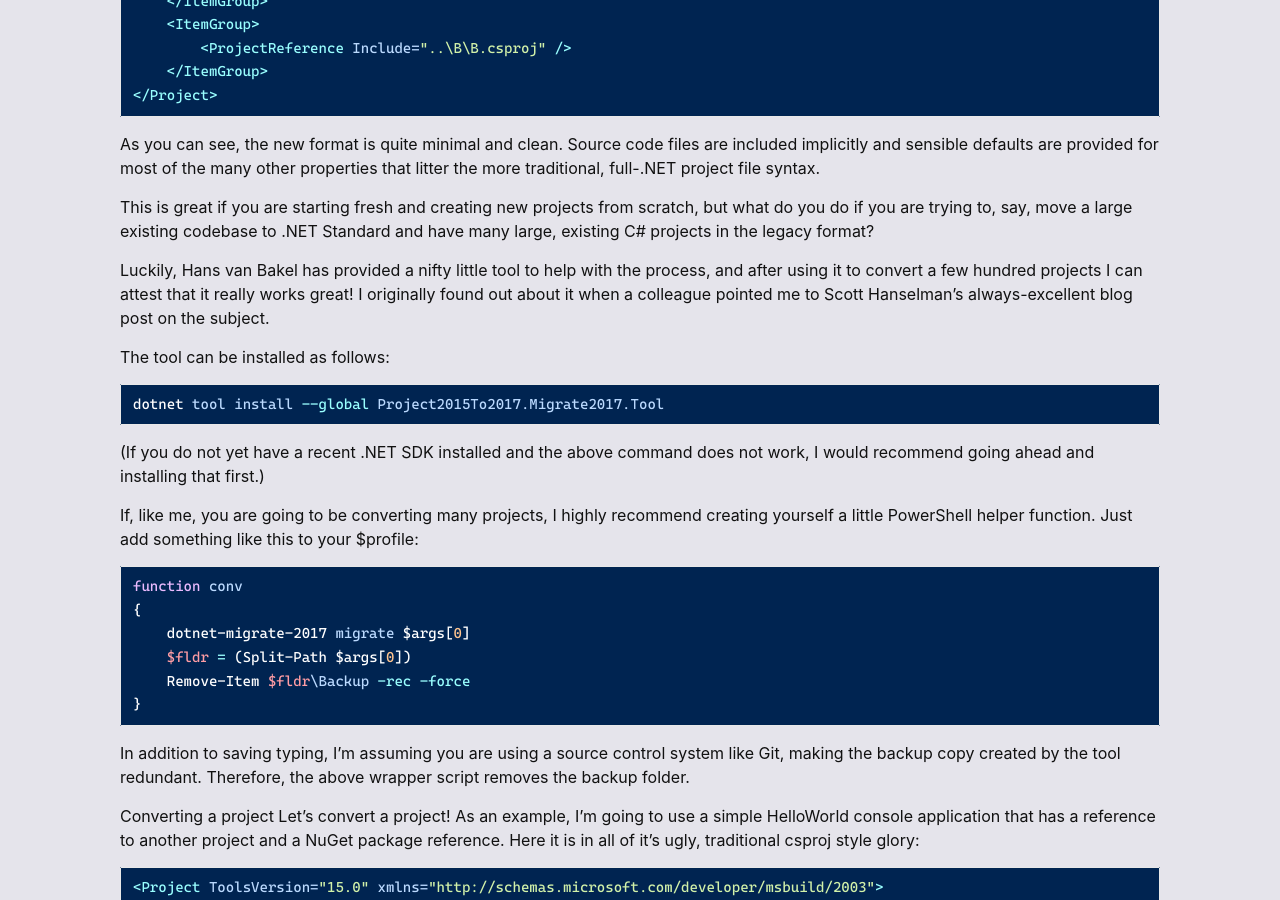
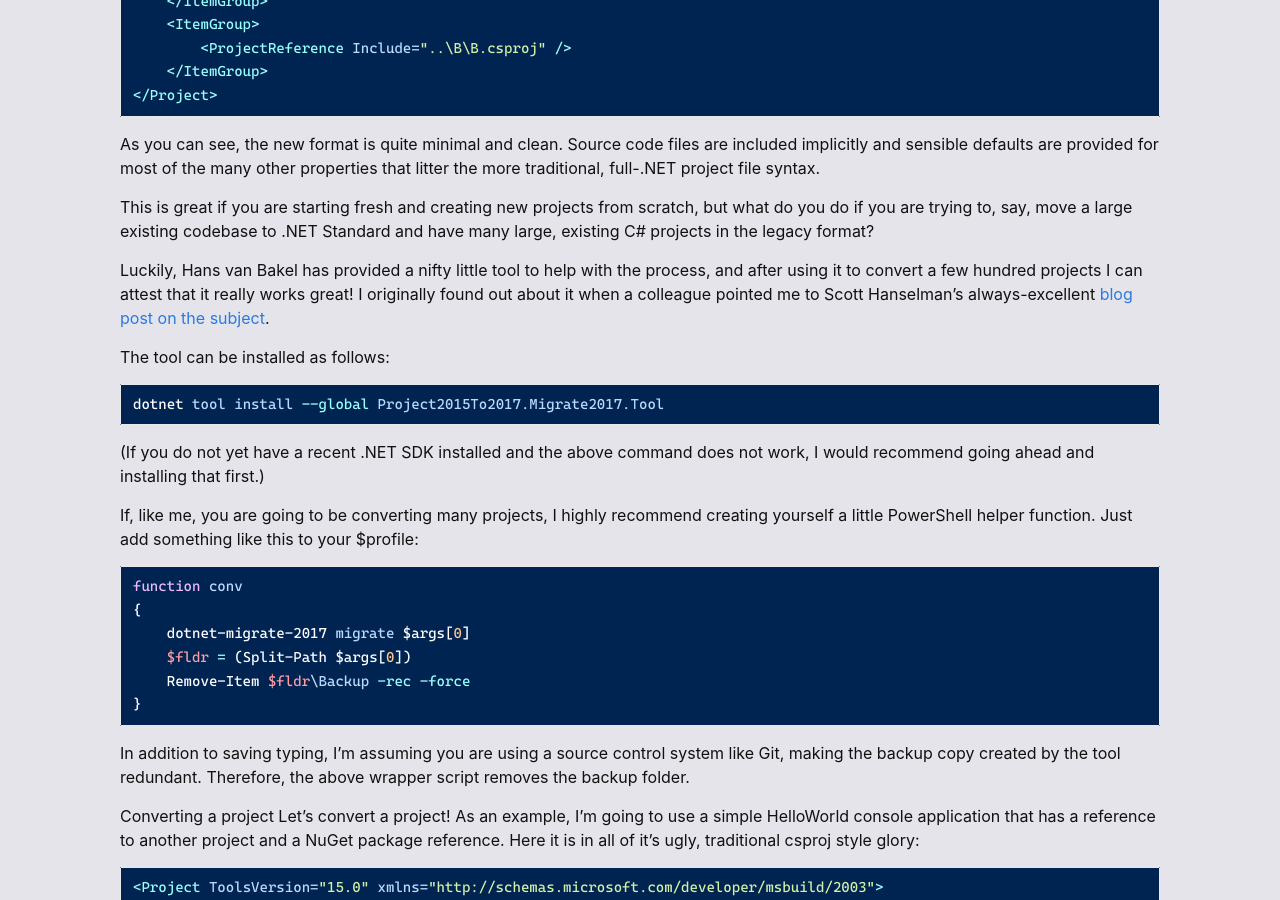
Before and after one commit to Treit/treit.github.io, a Jekyll site: the page built from _posts/2019/2019-02-17-ConvertingCsProjectsToNewSdkFormat.md, in a window 1280 px wide and 900 px high, scrolled down 748 px. Built offline with Jekyll 4.4.1, drawn with Linux system fonts in a browser that asks for light colours; some of the changed lines change nothing that is shown.

Commit message:
Fix missing hyperlink.

```diff
--- a/_posts/2019/2019-02-17-ConvertingCsProjectsToNewSdkFormat.md
+++ b/_posts/2019/2019-02-17-ConvertingCsProjectsToNewSdkFormat.md
@@ -34,7 +34,7 @@ As you can see, the new format is quite minimal and clean. Source code files are
 
 This is great if you are starting fresh and creating new projects from scratch, but what do you do if you are trying to, say, move a large existing codebase to .NET Standard and have many large, existing C# projects in the legacy format?
 
-Luckily, Hans van Bakel has provided a nifty little tool to help with the process, and after using it to convert a few hundred projects I can attest that it really works great! I originally found out about it when a colleague pointed me to Scott Hanselman’s always-excellent blog post on the subject.
+Luckily, Hans van Bakel has provided a nifty little tool to help with the process, and after using it to convert a few hundred projects I can attest that it really works great! I originally found out about it when a colleague pointed me to Scott Hanselman’s always-excellent [blog post on the subject](https://www.hanselman.com/blog/upgrading-an-existing-net-project-files-to-the-lean-new-csproj-format-from-net-core).
 
 The tool can be installed as follows:
 
```
